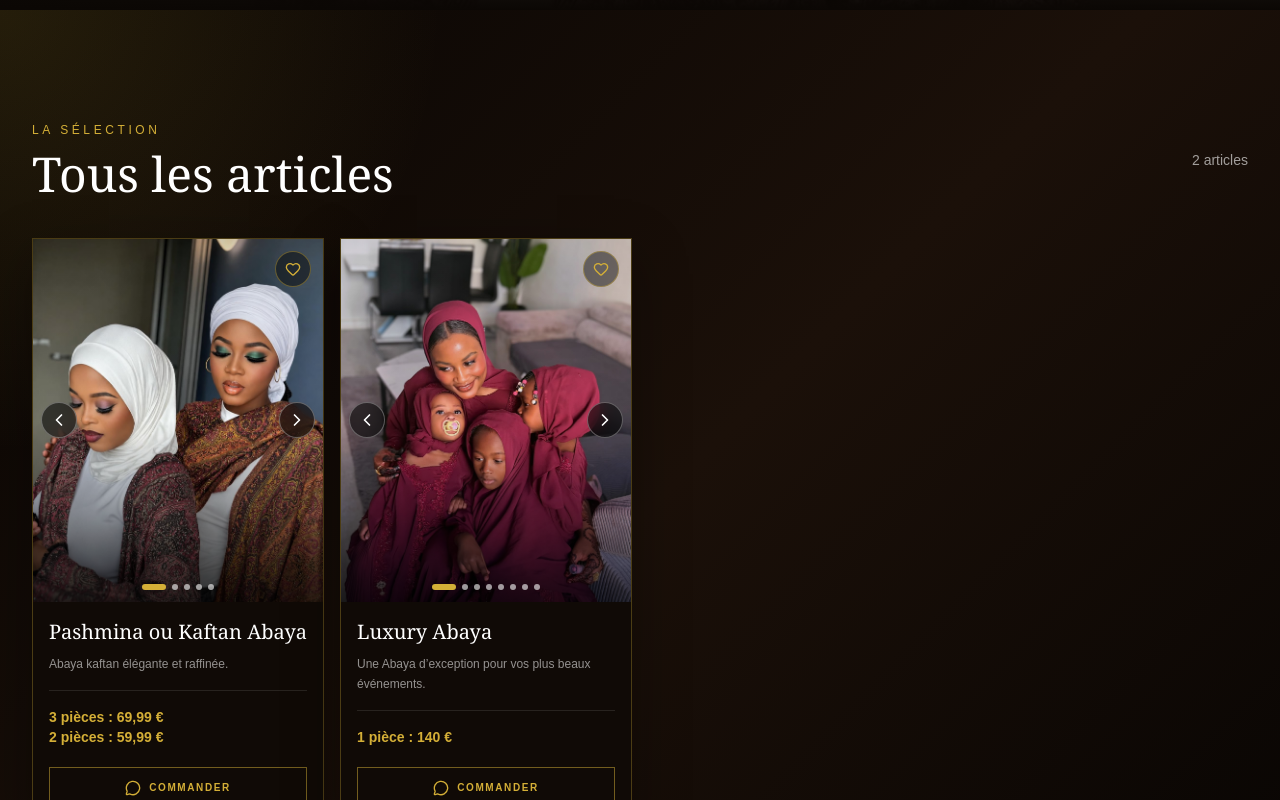
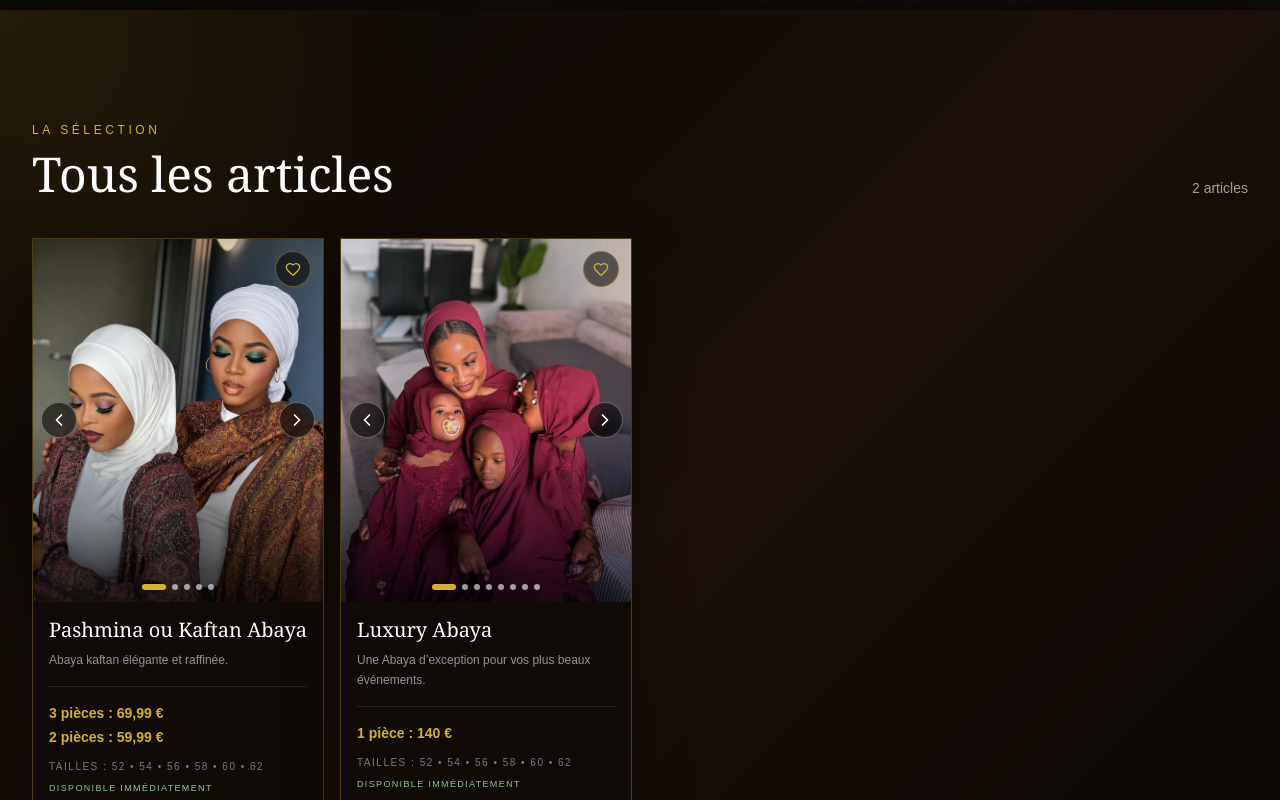
Before and after one commit to abdouhayisaliou/smyth-collection, a Next.js app: page /boutique/abayas in a window 1280 px wide. Shown: the part 460-1260 px from the top of the page. Built offline with nearby package versions, Linux system fonts and the light colour scheme.

Commit message:
Update page.tsx

```diff
--- a/app/boutique/[slug]/page.tsx
+++ b/app/boutique/[slug]/page.tsx
@@ -17,49 +17,54 @@ const categories = {
       "Découvrez notre sélection d’abayas élégantes et soigneusement choisies.",
     background: "/images/categories/Pashmina/Abaya1.jpeg",
   },
+
   laces: {
     name: "Laces",
     description:
       "Des laces raffinés aux détails prestigieux pour vos plus belles occasions.",
     background: "/images/categories/Autriche/aut1.JPG",
   },
+
   boubous: {
     name: "Boubous",
     description:
       "Des pièces élégantes associant présence, confort et finitions soignées.",
     background: "/images/categories/Boubou/boubou1.JPG",
   },
+
   bazins: {
     name: "Bazins",
     description:
       "Des bazins sélectionnés pour la richesse de leurs matières et détails.",
-    background:
-      "/images/categories/Bazin/Ba1.JPG",
+    background: "/images/categories/Bazin/Ba1.JPG",
   },
+
   sacs: {
     name: "Sacs",
     description:
       "Des sacs raffinés pour compléter votre style avec distinction.",
     background: "/images/categories/sac-chaussure/sac1.JPG",
   },
+
   parfums: {
     name: "Parfums",
     description:
       "Découvrez des fragrances sélectionnées avec attention.",
-    background: "/images/categories/parfum.jpg",
+    background: "/images/categories/parfum/parfum1.png",
   },
+
   voiles: {
     name: "Voiles",
     description:
       "Des voiles élégants dans différentes matières et différentes teintes.",
-    background: "/images/categories/voile.jpg",
+    background: "/images/categories/voiles/voile.png",
   },
+
   chaussures: {
     name: "Chaussures",
     description:
       "Des chaussures choisies pour associer élégance et finition.",
-    background:
-      "/images/categories/sac-chaussure/sac-chau1.JPG",
+    background: "/images/categories/sac-chaussure/sac-chau1.JPG",
   },
 } as const;
 
@@ -89,6 +94,7 @@ export default async function CategoryPage({
 
   return (
     <main className="min-h-screen bg-[#0b0704] text-white">
+      {/* En-tête de la catégorie */}
       <section className="relative min-h-[470px] overflow-hidden">
         <div
           className="absolute inset-0 bg-cover bg-center"
@@ -98,6 +104,7 @@ export default async function CategoryPage({
         />
 
         <div className="absolute inset-0 bg-gradient-to-r from-black/90 via-black/55 to-black/15" />
+
         <div className="absolute inset-0 bg-gradient-to-t from-[#0b0704] via-transparent to-black/30" />
 
         <div className="relative z-10 mx-auto flex min-h-[470px] max-w-7xl flex-col justify-between px-5 py-8 md:px-8">
@@ -110,7 +117,7 @@ export default async function CategoryPage({
               Retour
             </Link>
 
-            <Link href="/">
+            <Link href="/" aria-label="Retour à l’accueil">
               <img
                 src="/images/logo-smyth4.png"
                 alt="Smyth Collection"
@@ -126,7 +133,9 @@ export default async function CategoryPage({
 
             <h1 className="mt-5 font-serif text-5xl md:text-7xl">
               Collection{" "}
-              <span className="text-[#d4af37]">{category.name}</span>
+              <span className="text-[#d4af37]">
+                {category.name}
+              </span>
             </h1>
 
             <p className="mt-5 max-w-2xl text-sm leading-7 text-white/75 md:text-base">
@@ -136,11 +145,12 @@ export default async function CategoryPage({
         </div>
       </section>
 
+      {/* Liste des produits */}
       <section className="relative overflow-hidden px-5 py-20 md:px-8 md:py-28">
         <div className="absolute inset-0 bg-[radial-gradient(circle_at_top_left,rgba(212,175,55,0.14),transparent_28%),linear-gradient(135deg,#080503_0%,#1b1009_52%,#080503_100%)]" />
 
         <div className="relative z-10 mx-auto max-w-7xl">
-          <div className="mb-10 flex items-center justify-between">
+          <div className="mb-10 flex items-end justify-between gap-4">
             <div>
               <p className="text-xs uppercase tracking-[0.3em] text-[#d4af37]">
                 La sélection
@@ -151,7 +161,7 @@ export default async function CategoryPage({
               </h2>
             </div>
 
-            <p className="text-sm text-white/60">
+            <p className="shrink-0 text-sm text-white/60">
               {categoryProducts.length} article
               {categoryProducts.length > 1 ? "s" : ""}
             </p>
@@ -159,30 +169,31 @@ export default async function CategoryPage({
 
           {categoryProducts.length > 0 ? (
             <div className="grid grid-cols-2 gap-4 md:grid-cols-3 lg:grid-cols-4">
-              {categoryProducts.map((product) => {
-              return (
-
+              {categoryProducts.map((product) => (
                 <article
                   key={product.id}
                   className="group overflow-hidden border border-[#d4af37]/30 bg-[#100a06] shadow-[0_18px_50px_rgba(0,0,0,0.35)] transition duration-500 hover:-translate-y-2 hover:border-[#d4af37]"
                 >
+                  {/* Galerie du produit */}
                   <div className="relative">
                     <ProductMediaGallery
                       images={product.images}
                       productName={product.name}
                     />
 
+                    {/* Favori */}
                     <button
                       type="button"
-                      className="absolute right-3 top-3 z-30 flex h-9 w-9 items-center justify-center rounded-full border border-[#d4af37]/40 bg-black/45 text-[#d4af37] backdrop-blur transition hover:border-[#d4af37] hover:bg-[#d4af37] hover:text-black"
+                      className="absolute right-3 top-3 z-40 flex h-9 w-9 items-center justify-center rounded-full border border-[#d4af37]/40 bg-black/55 text-[#d4af37] backdrop-blur transition hover:border-[#d4af37] hover:bg-[#d4af37] hover:text-black"
                       aria-label={`Ajouter ${product.name} aux favoris`}
                     >
                       <Heart className="h-4 w-4" />
                     </button>
                   </div>
 
+                  {/* Informations produit */}
                   <div className="p-4">
-                      <h3 className="font-serif text-xl">
+                    <h3 className="font-serif text-xl leading-6">
                       {product.name}
                     </h3>
 
@@ -193,6 +204,7 @@ export default async function CategoryPage({
                     )}
 
                     <div className="mt-4 border-t border-white/10 pt-4">
+                      <div className="space-y-1">
                         {product.pricing.map((offer) => (
                           <p
                             key={`${product.id}-${offer.quantity}`}
@@ -203,6 +215,23 @@ export default async function CategoryPage({
                             {offer.price}
                           </p>
                         ))}
+                      </div>
+
+                      {product.sizes.length > 0 && (
+                        <p className="mt-3 text-[10px] uppercase tracking-[0.15em] text-white/45">
+                          Tailles : {product.sizes.join(" • ")}
+                        </p>
+                      )}
+
+                      <p
+                        className={`mt-2 text-[9px] font-medium uppercase tracking-[0.15em] ${
+                          product.status === "Disponible sur commande"
+                            ? "text-[#dfa948]"
+                            : "text-[#8dc889]"
+                        }`}
+                      >
+                        {product.status}
+                      </p>
                     </div>
 
                     <a
@@ -218,8 +247,7 @@ export default async function CategoryPage({
                     </a>
                   </div>
                 </article>
-                );
-              })}
+              ))}
             </div>
           ) : (
             <div className="border border-[#d4af37]/30 bg-black/25 px-6 py-20 text-center">
```
Lines whose indentation alone changed are shown as unchanged.
